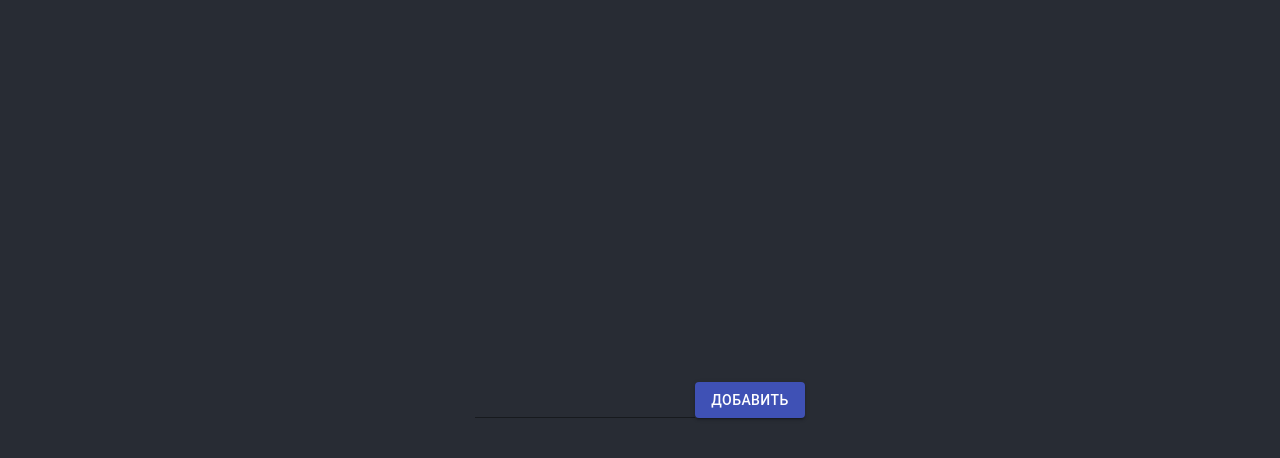
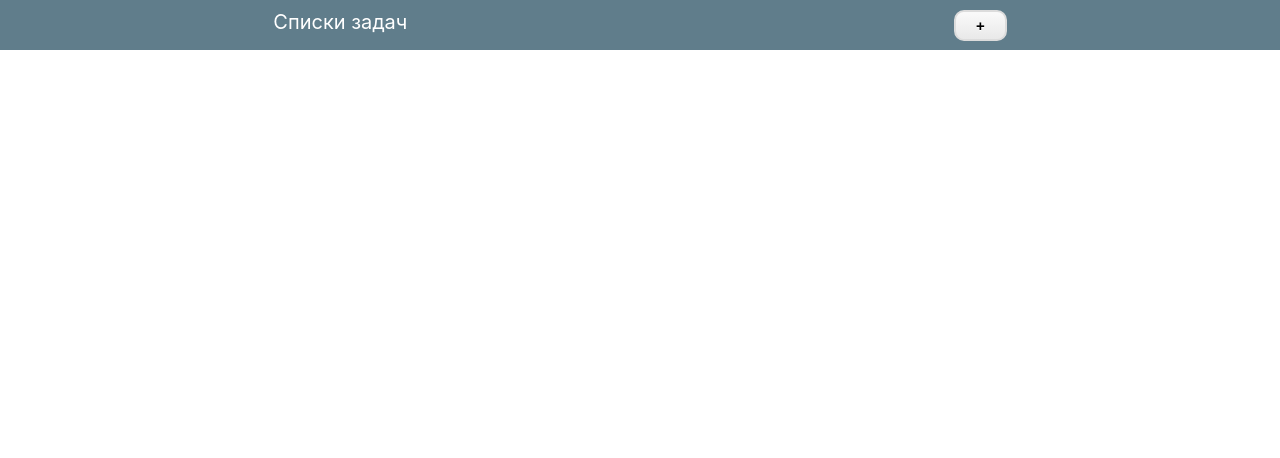
Before and after one commit to ibulavsky/To-Do-List, a React (Create React App) app: page / in a window 1280 px wide. Shown: the top 458 px of the page. Built offline with nearby package versions, Linux system fonts and the light colour scheme.

Commit message:
Remove MaterialUI. Created Header Component.

```diff
--- a/package.json
+++ b/package.json
@@ -3,7 +3,6 @@
   "version": "0.1.0",
   "private": true,
   "dependencies": {
-    "@material-ui/core": "^4.5.1",
     "axios": "^0.19.0",
     "react": "^16.11.0",
     "react-dom": "^16.11.0",
@@ -31,5 +30,7 @@
       "last 1 firefox version",
       "last 1 safari version"
     ]
+  },
+  "devDependencies": {
   }
 }
--- a/src/App.js
+++ b/src/App.js
@@ -1,13 +1,11 @@
 import React from 'react';
 import './App.css';
-import AddForm from "./components/AddForm";
+import Header from "./components/Header";
 
 function App() {
     return (
         <div className="App">
-            <header className="App-header">
-                <AddForm/>
-            </header>
+            <Header />
         </div>
     );
 }
--- a/src/components/AddForm.jsx
+++ b/src/components/AddForm.jsx
@@ -1,15 +1,13 @@
 import React from "react";
-import Button from "@material-ui/core/Button";
-import Input from "@material-ui/core/Input";
 import styles from "./Styles/AddForm.module.css"
 
 const AddForm = (props) => {
     return (
         <div className={styles.AddForm}>
-            <span> <Input/> </span>
-            <span> <Button variant="contained" color="primary">
-                Добавить
-            </Button> </span>
+            <span> <input/> </span>
+            <span>
+                <button>Добавить</button>
+            </span>
         </div>
     );
 }
--- /dev/null
+++ b/src/components/Header.jsx
@@ -0,0 +1,36 @@
+import React, {Component} from 'react';
+import styles from "./Styles/Header.module.css"
+import AddForm from "./AddForm";
+
+
+class Header extends Component {
+    state = {
+        isFormShow: false,
+    };
+
+    showAddForm = () => {
+        this.setState({isFormShow: true})
+    }
+    hideAddForm = () => {
+        this.setState({isFormShow: false})
+    }
+
+    render() {
+
+        return (
+            <div className={styles.HeaderWrapper}>
+                <span className={styles.Header}>
+                     <span className={styles.Title}>Списки задач</span>
+                    {this.state.isFormShow && <AddForm/>}
+                    <button className={styles.IconButton}
+                        onClick={this.showAddForm}
+                            onBlur={this.hideAddForm}> +</button>
+                </span>
+
+
+            </div>
+        )
+    }
+}
+
+export default Header;
--- a/src/components/Styles/AddForm.module.css
+++ b/src/components/Styles/AddForm.module.css
@@ -1,4 +1,4 @@
 .AddForm {
     display: flex;
-    justify-content: space-between;
+    justify-content: center;
 }
--- /dev/null
+++ b/src/components/Styles/Header.module.css
@@ -0,0 +1,46 @@
+.HeaderWrapper {
+    display: flex;
+    /*flex-direction: column;*/
+    justify-content: center;
+    align-items: center;
+    /*width: 100vh;*/
+    height: 50px;
+    background: #607d8b;
+}
+
+.Header {
+    width: 100%;
+    display: flex;
+    justify-content: space-around;
+}
+
+.Title {
+    font-size: 20px;
+    color: white;
+}
+
+.IconButton {
+    box-shadow: inset 0 0 0 0 #ffffff;
+    background: linear-gradient(to bottom, #f9f9f9 5%, #e9e9e9 100%);
+    background-color: #f9f9f9;
+    border-radius: 10px;
+    border: 2px solid #dcdcdc;
+    display: inline-block;
+    cursor: pointer;
+    color: #000000;
+    font-size: 15px;
+    font-weight: bold;
+    padding: 5px 20px;
+    text-decoration: none;
+    text-shadow: 0 1px 0 #ffffff;
+}
+
+.IconButton:hover {
+    background: linear-gradient(to bottom, #e9e9e9 5%, #f9f9f9 100%);
+    background-color: #e9e9e9;
+}
+
+.IconButton:active {
+    position: relative;
+    top: 1px;
+}
```
Also changed, not shown: 1 other file (tests, documents, lock files or other folders).
